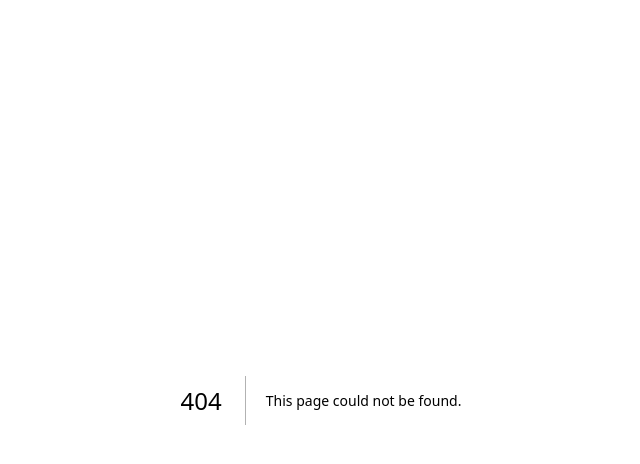
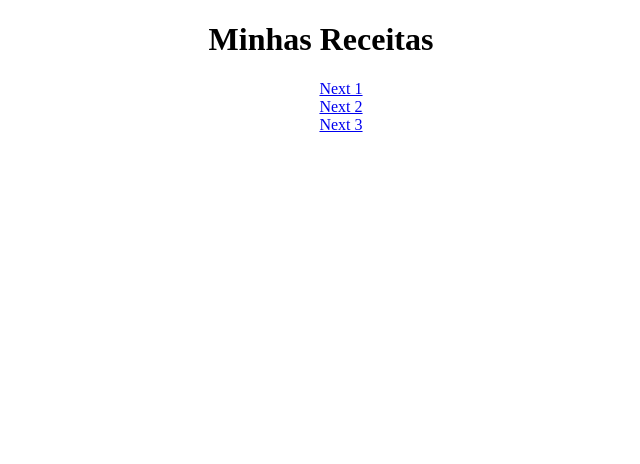
Before and after one commit to GrandeDDD/PWeb_Vercel, a Next.js app: page / in a window 1280 px wide. Before the commit this address had no page. Shown: the top 464 px of the page, without its empty margins (319-959 px from the left). Built offline with nearby package versions, Linux system fonts and the light colour scheme.

Commit message:
Adicionado menu

```diff
--- a/pages/Next2/outroDir.js
+++ b/pages/Next2/outroDir.js
@@ -1,4 +1,4 @@
-import  Exportsantana  from "../Nex1/santana"
+import  Exportsantana  from "../Next1/santana"
 
 export default function OutroDir() {
   return (
--- /dev/null
+++ b/pages/index.js
@@ -0,0 +1,30 @@
+export default function Home() {
+    return (
+        <div style={{ textAlign: "center" }}>
+            <h1>Minhas Receitas</h1>
+            <ul>
+                <li>
+                    <a href="/Next1">
+                    Next 1
+                    </a>
+                </li>
+                <li>
+                    <a href="/Next2/novaPagina">
+                    Next 2
+                    </a>
+                </li>
+                <li>
+                    <a href="/Next3/movies">
+                    Next 3
+                    </a>
+                </li>
+            </ul>
+            <style jsx global>{`
+                ul {
+                    list-style-type: none;
+                }
+            `}
+            </style>
+        </div>
+    );
+}
```
Also changed, not shown: pages/Next1/index.js (renamed from pages/Nex1/index.js), pages/Next1/santana.js (renamed from pages/Nex1/santana.js).
